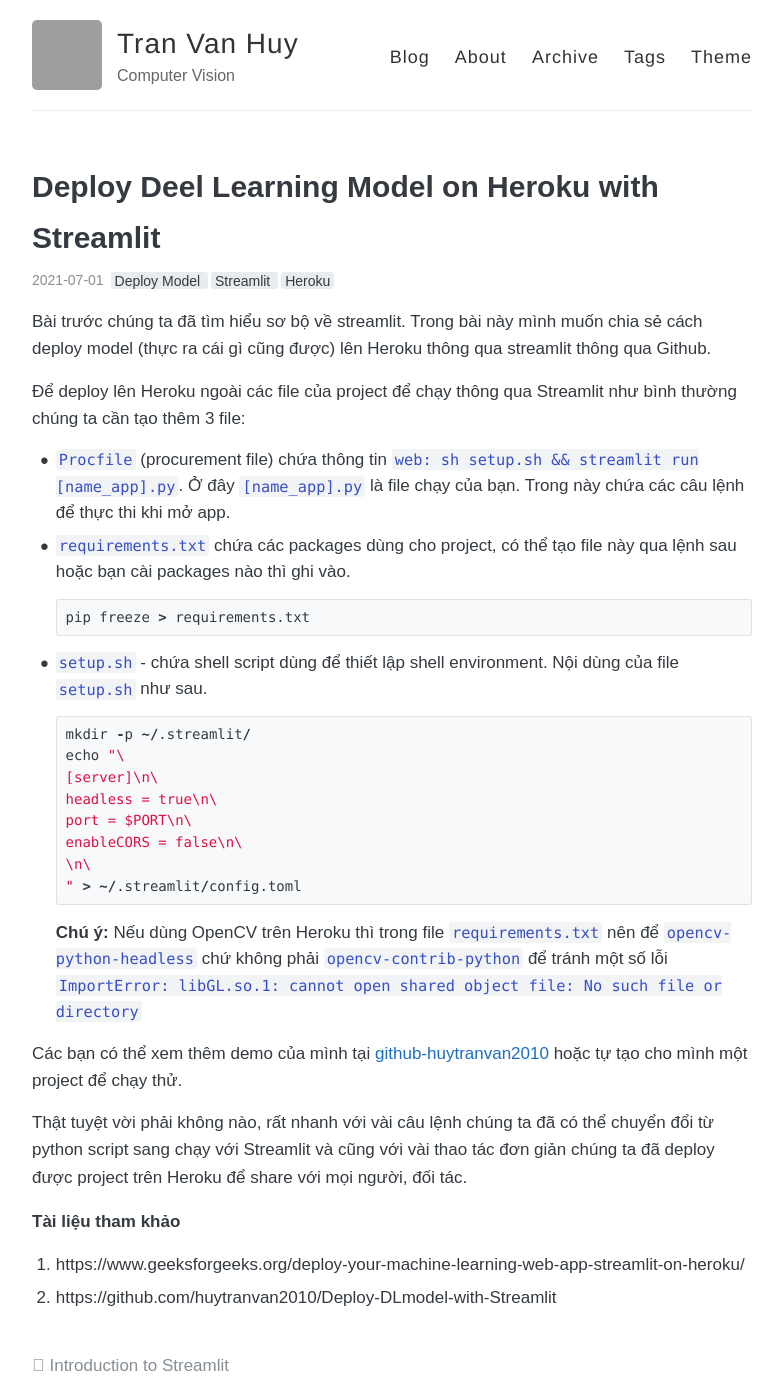
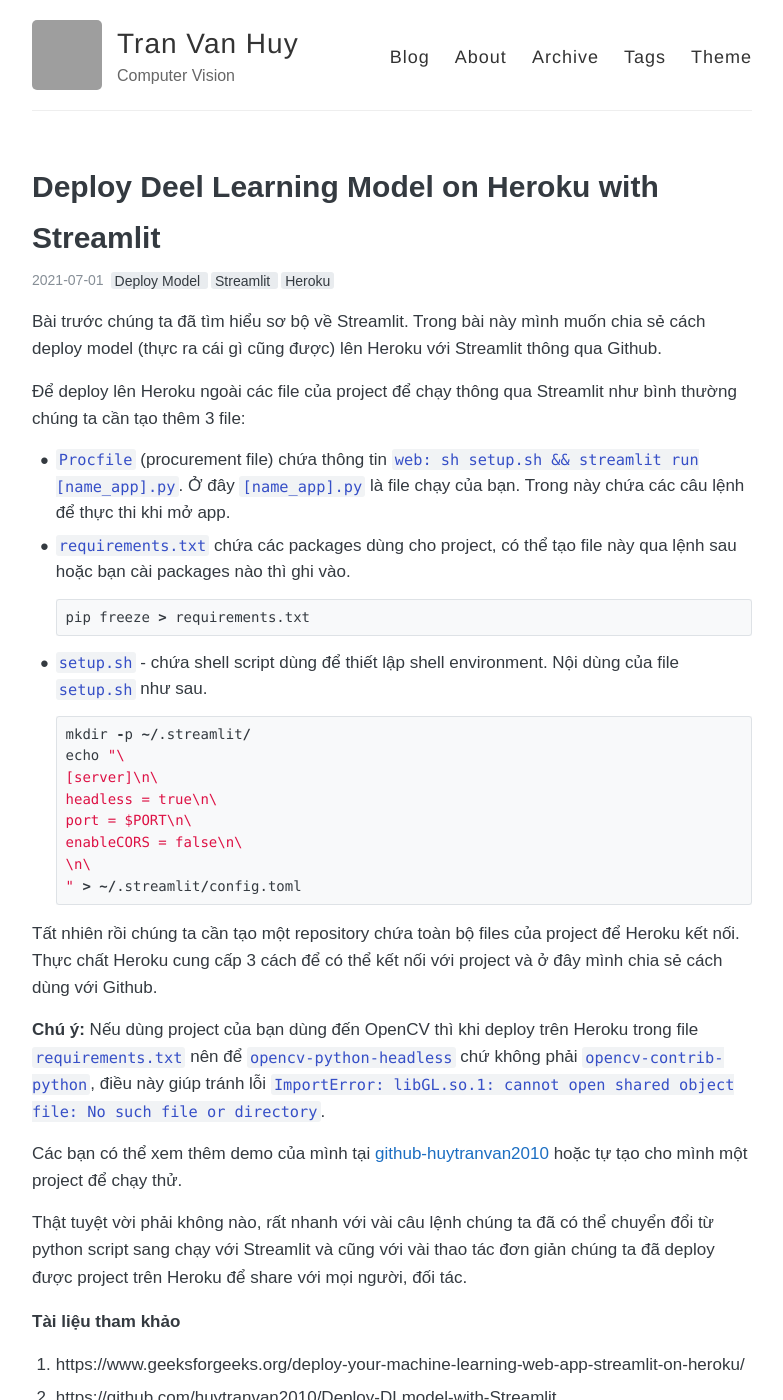
Before and after one commit to huytranvan2010/huytranvan2010.github.io, a Jekyll site: the page built from _posts/2021-07-01-Deploy-Dl-model-on-Heroku-with-streamlit.md, in a window 1280 px wide and 1400 px high. Shown: the whole window, without its empty margins (248-1031 px from the left). Built offline with Jekyll 4.4.1, drawn with Linux system fonts in a browser that asks for light colours; grey boxes are pictures that could not be loaded.

Commit message:
deploy model on heroku with streamlit

````diff
--- a/_posts/2021-07-01-Deploy-Dl-model-on-Heroku-with-streamlit.md
+++ b/_posts/2021-07-01-Deploy-Dl-model-on-Heroku-with-streamlit.md
@@ -5,7 +5,7 @@
 comments: true
 ---
 
-Bài trước chúng ta đã tìm hiểu sơ bộ về streamlit. Trong bài này mình muốn chia sẻ cách deploy model (thực ra cái gì cũng được) lên Heroku thông qua streamlit thông qua Github.
+Bài trước chúng ta đã tìm hiểu sơ bộ về Streamlit. Trong bài này mình muốn chia sẻ cách deploy model (thực ra cái gì cũng được) lên Heroku với Streamlit thông qua Github.
 
 Để deploy lên Heroku ngoài các file của project để chạy thông qua Streamlit như bình thường chúng ta cần tạo thêm 3 file:
 * `Procfile` (procurement file) chứa thông tin `web: sh setup.sh && streamlit run [name_app].py`. Ở đây `[name_app].py` là file chạy của bạn. Trong này chứa các câu lệnh để thực thi khi mở app.
@@ -24,7 +24,10 @@
 \n\
 " > ~/.streamlit/config.toml
 ```
-**Chú ý:** Nếu dùng OpenCV trên Heroku thì trong file `requirements.txt` nên để `opencv-python-headless` chứ không phải `opencv-contrib-python` để tránh một số lỗi `ImportError: libGL.so.1: cannot open shared object file: No such file or directory`
+
+Tất nhiên rồi chúng ta cần tạo một repository chứa toàn bộ files của project để Heroku kết nối. Thực chất Heroku cung cấp 3 cách để có thể kết nối với project và ở đây mình chia sẻ cách dùng với Github.
+
+**Chú ý:** Nếu dùng project của bạn dùng đến OpenCV thì khi deploy trên Heroku trong file `requirements.txt` nên để `opencv-python-headless` chứ không phải `opencv-contrib-python`, điều này giúp tránh lỗi `ImportError: libGL.so.1: cannot open shared object file: No such file or directory`.
 
 Các bạn có thể xem thêm demo của mình tại [github-huytranvan2010](https://github.com/huytranvan2010/Deploy-DLmodel-with-Streamlit) hoặc tự tạo cho mình một project để chạy thử.
 
````
